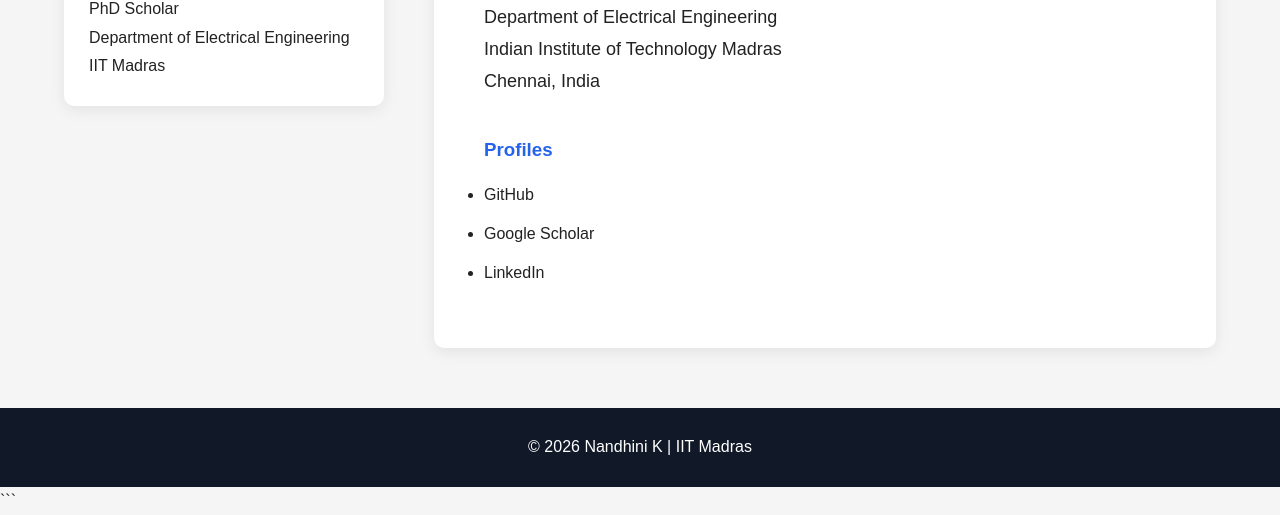
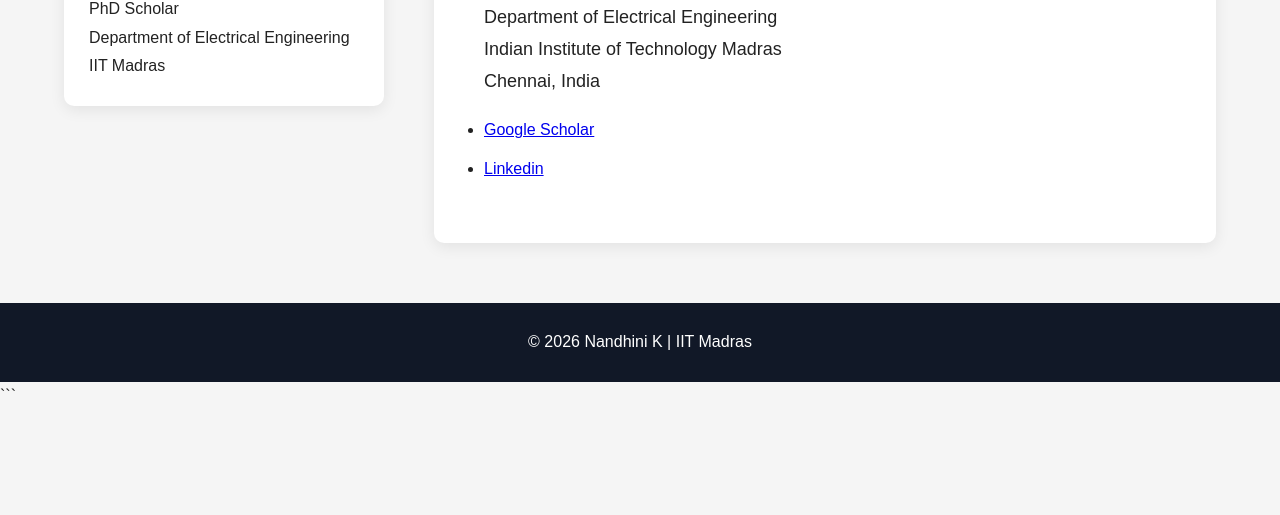
Before and after one commit to Nandhini-Girija/nandhini-kalyanasundaram.github.io, a plain HTML site: page contact.html in a window 1280 px wide. Shown: the part 894-1409 px from the top of the page. After the commit the page ends 1305 px from the top, so only its background shows below. Drawn offline with Linux system fonts and the light colour scheme.

Commit message:
Update contact.html

```diff
--- a/contact.html
+++ b/contact.html
@@ -62,12 +62,13 @@ Indian Institute of Technology Madras<br>
 Chennai, India
 </p>
 
-<h3>Profiles</h3>
 
 <ul>
-<li>GitHub</li>
-<li>Google Scholar</li>
-<li>LinkedIn</li>
+<li><a href="https://scholar.google.com/citations?user=HUCS_m0AAAAJ&hl=en&oi=sra" target="_blank">
+    Google Scholar
+</a></li>
+<li><a href="https://in.linkedin.com/in/nandhini-girija-80b980158" target="_blank">
+Linkedin</a></li>
 </ul>
 
 </div>
```
